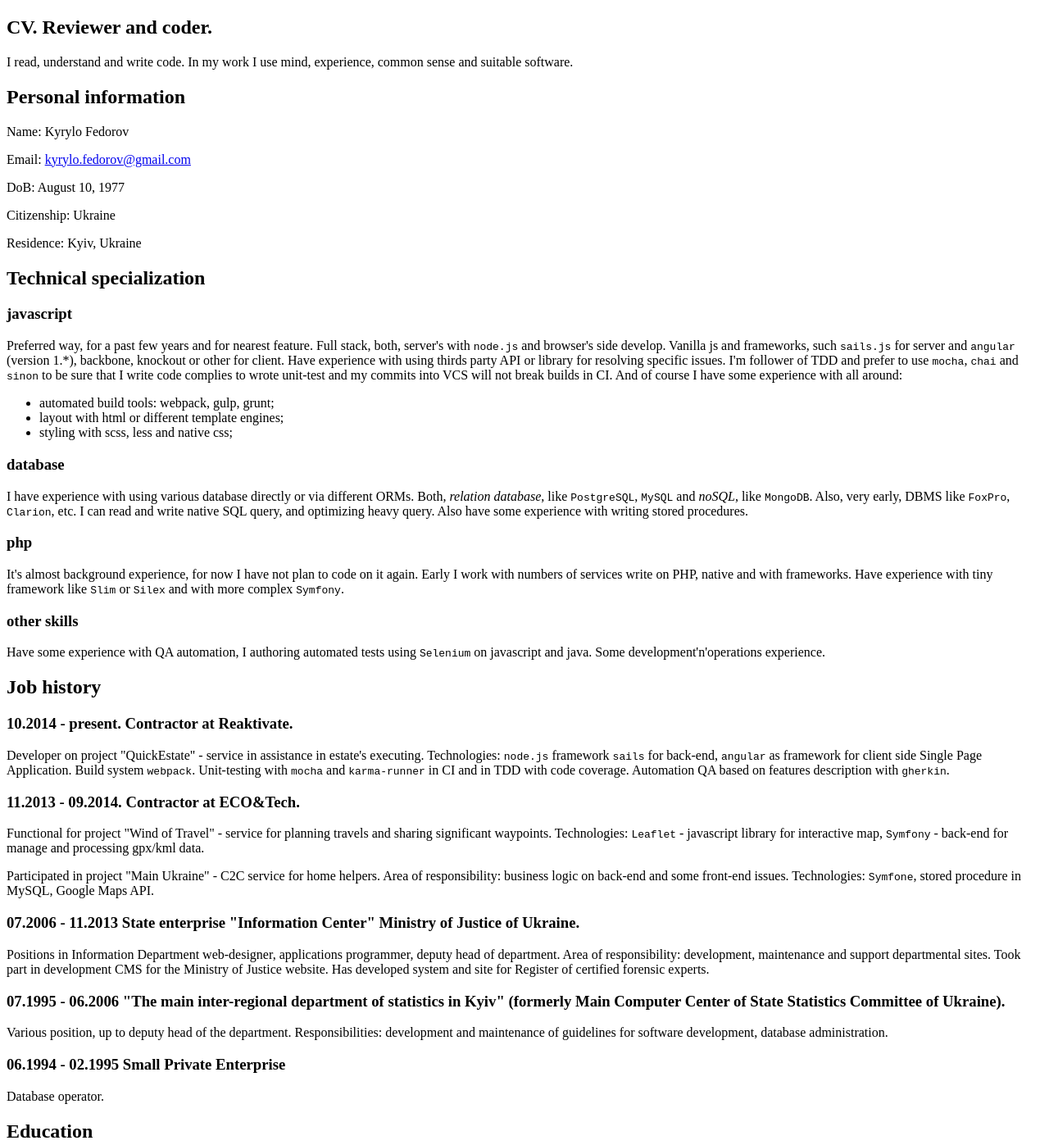
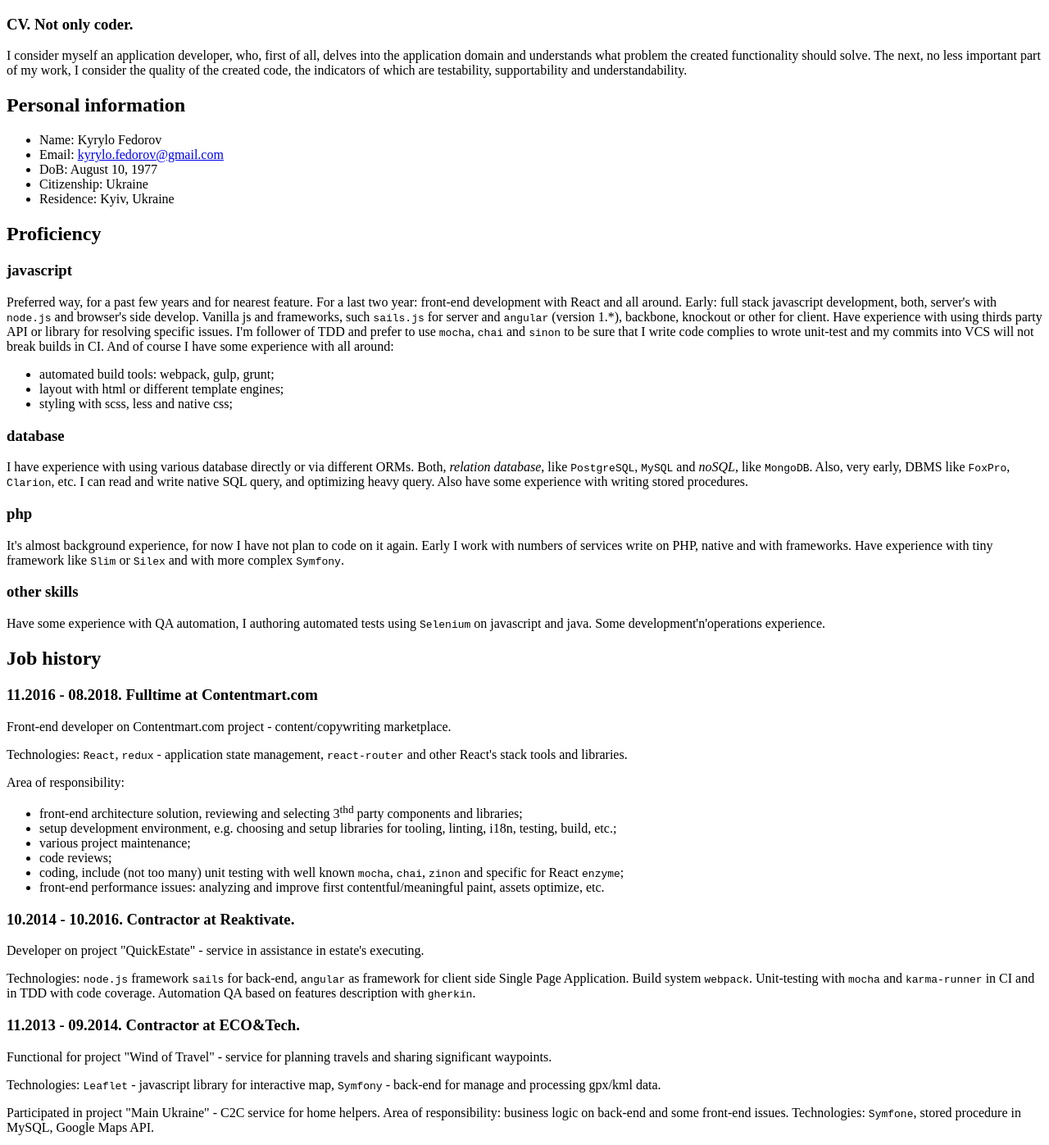
Before and after one commit to Kyr/CV, a website built with webpack: page docs/index.html in a window 1280 px wide. Shown: the top 1397 px of the page at 82% size. Built offline with nearby package versions, Linux system fonts and the light colour scheme.

Commit message:
Fixing typos, rewrite self description to reflect actual vision.

```diff
--- a/docs/index.html
+++ b/docs/index.html
@@ -2,25 +2,30 @@
 <html lang="en">
 <head>
   <meta charset="UTF-8">
-  <title>Kyr Fedorov's CV</title>
+  <title>Kyrylo Fedorov's CV</title>
 </head>
 <body>
 <article class="cv">
-<h1>CV. Reviewer and coder.</h1>
-<p>I read, understand and write code. In my work I use mind, experience, common sense and suitable software.</p>
-<aside class="personal-info">
+<section id="about">
+<h1>CV. Not only coder.</h1>
+<p>I consider myself an application developer, who, first of all, delves into the application domain and understands what problem the created functionality should solve. The next, no less important part of my work, I consider the quality of the created code, the indicators of which are testability, supportability and understandability.</p>
+<section>
+<section id="personalInfo">
 <h2>Personal information</h2>
-<p>Name: Kyrylo Fedorov</p>
-<p>Email: <a href="mailto:kyrylo.fedorov+github.cv@gmail.com">kyrylo.fedorov@gmail.com</a></p>
-<p>DoB: August 10, 1977</p>
-<p>Citizenship: Ukraine</p>
-<p>Residence: Kyiv, Ukraine</p>
-</aside>
-<section class="tech-spec">
-<h2>Technical specialization</h2>
+<ul>
+<li>Name: Kyrylo Fedorov</li>
+<li>Email: <a href="mailto:kyrylo.fedorov+github.cv@gmail.com">kyrylo.fedorov@gmail.com</a></li>
+<li>DoB: August 10, 1977</li>
+<li>Citizenship: Ukraine</li>
+<li>Residence: Kyiv, Ukraine</li>
+</ul>
+</section>
+<section id="technicalSpecialization">
+<h2>Proficiency</h2>
 <h3>javascript</h3>
 <p>Preferred way, for a past few years and for nearest feature.
-Full stack, both, server's with <code>node.js</code> and browser's side develop.
+For a last two year: front-end development with React and all around.
+Early: full stack javascript development, both, server's with <code>node.js</code> and browser's side develop.
 Vanilla js and frameworks, such <code>sails.js</code> for server and <code>angular</code> (version 1.*), backbone, knockout or other for client.
 Have experience with using thirds party API or library for resolving specific issues.
 I'm follower of TDD and prefer to use <code>mocha</code>, <code>chai</code> and <code>sinon</code> to be sure that I write code complies to wrote unit-test and my commits into VCS will not break builds in CI.
@@ -42,13 +47,27 @@ Have experience with tiny framework like <code>Slim</code> or <code>Silex</code>
 <p>Have some experience with QA automation, I authoring automated tests using <code>Selenium</code> on javascript and java.
 Some development'n'operations experience.</p>
 </section>
+<section id="jobHistory">
 <h2>Job history</h2>
-<h3>10.2014 - present. Contractor at Reaktivate.</h3>
-<p>Developer on project &quot;QuickEstate&quot; - service in assistance in estate's executing.
-Technologies: <code>node.js</code> framework <code>sails</code> for back-end, <code>angular</code> as framework for client side Single Page Application. Build system <code>webpack</code>. Unit-testing with <code>mocha</code> and <code>karma-runner</code> in CI and in TDD with code coverage. Automation QA based on features description with <code>gherkin</code>.</p>
+<h3>11.2016 - 08.2018. Fulltime at Contentmart.com</h3>
+<p>Front-end developer on Contentmart.com project - content/copywriting marketplace.</p>
+<p>Technologies: <code>React</code>, <code>redux</code> - application state management, <code>react-router</code> and
+other React's stack tools and libraries.</p>
+<p>Area of responsibility:</p>
+<ul>
+<li>front-end architecture solution, reviewing and selecting 3<sup>thd</sup> party components and libraries;</li>
+<li>setup development environment, e.g. choosing and setup libraries for tooling, linting, i18n, testing, build, etc.;</li>
+<li>various project maintenance;</li>
+<li>code reviews;</li>
+<li>coding, include (not too many) unit testing with well known <code>mocha</code>, <code>chai</code>, <code>zinon</code> and specific for React <code>enzyme</code>;</li>
+<li>front-end performance issues: analyzing and improve first contentful/meaningful paint, assets optimize, etc.</li>
+</ul>
+<h3>10.2014 - 10.2016. Contractor at Reaktivate.</h3>
+<p>Developer on project &quot;QuickEstate&quot; - service in assistance in estate's executing.</p>
+<p>Technologies: <code>node.js</code> framework <code>sails</code> for back-end, <code>angular</code> as framework for client side Single Page Application. Build system <code>webpack</code>. Unit-testing with <code>mocha</code> and <code>karma-runner</code> in CI and in TDD with code coverage. Automation QA based on features description with <code>gherkin</code>.</p>
 <h3>11.2013 - 09.2014. Contractor at ECO&amp;Tech.</h3>
-<p>Functional for project &quot;Wind of Travel&quot; - service for planning travels and sharing significant waypoints.
-Technologies: <code>Leaflet</code> - javascript library for interactive map, <code>Symfony</code> - back-end for manage and processing gpx/kml data.</p>
+<p>Functional for project &quot;Wind of Travel&quot; - service for planning travels and sharing significant waypoints.</p>
+<p>Technologies: <code>Leaflet</code> - javascript library for interactive map, <code>Symfony</code> - back-end for manage and processing gpx/kml data.</p>
 <p>Participated in project &quot;Main Ukraine&quot; - C2C service for home helpers.
 Area of responsibility: business logic on back-end and some front-end issues.
 Technologies: <code>Symfone</code>, stored procedure in MySQL, Google Maps API.</p>
@@ -60,6 +79,8 @@ Area of responsibility: development, maintenance and support departmental sites.
 Responsibilities: development and maintenance of guidelines for software development, database administration.</p>
 <h3>06.1994 - 02.1995 Small Private Enterprise</h3>
 <p>Database operator.</p>
+</section>
+<section id="education">
 <h2>Education</h2>
 <p>Graduated from Kyiv Polytechnic Institute in 2001, Bachelor in Microelectronics.</p>
 <h3>Courses</h3>
@@ -67,6 +88,7 @@ Responsibilities: development and maintenance of guidelines for software develop
 Coursera, <a href="https://drive.google.com/file/d/0ByYwlFfgl5Z9NEEtSjBhQ09BdjQ/view?usp=sharing">Learn to Program: Crafting Quality Code, 2013</a>.
 10Gen, <a href="https://drive.google.com/file/d/0ByYwlFfgl5Z9LUlRUWR3cVpKa0E/view?usp=sharing">M101: MongoDB for Developers, 2012</a>.
 Numbers of other courses and learning program, continuous study new technologies in main domain of interest and in related scope.</p>
+</section>
 </article>
 
 </body>
```
Also changed, not shown: src/index.html (+1 -1 lines), README.md.
